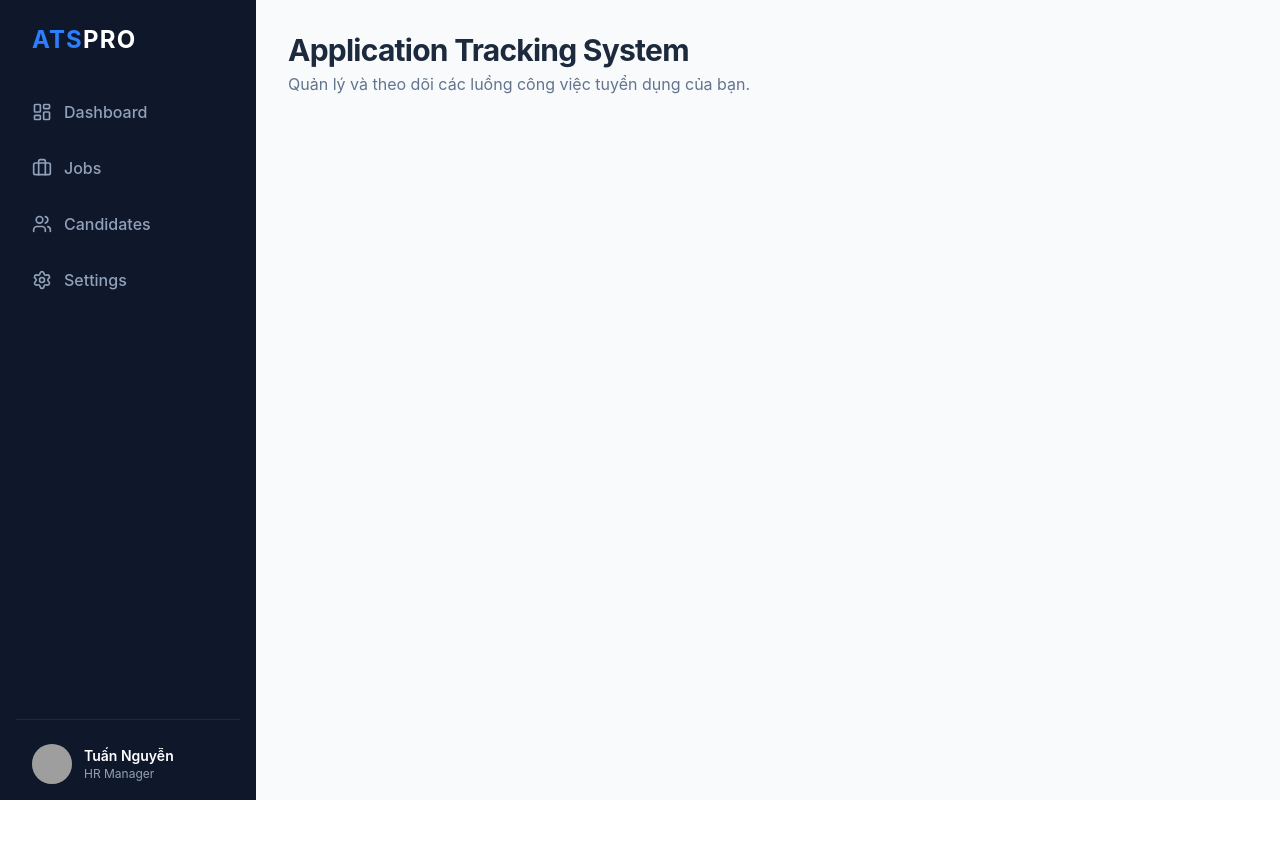
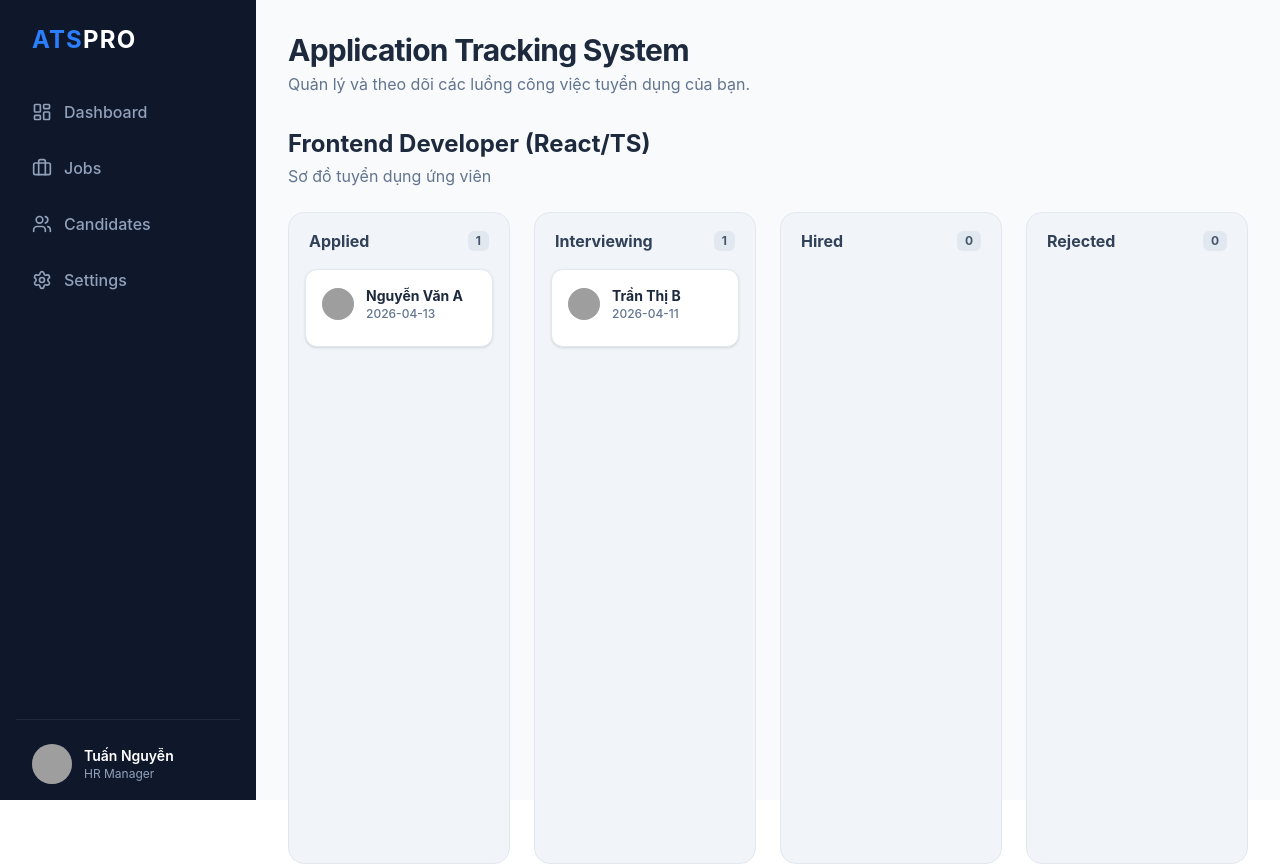
Before and after one commit to nguyen279166/ATS_PRO, a React (Vite) app: page /jobs/JOB-01 in a window 1280 px wide. Before the commit the page ends 800 px from the top, so only its background shows below. Built offline with nearby package versions, Linux system fonts and the light colour scheme; grey boxes are pictures that could not be loaded.

Commit message:
feat: add Kanban board page

```diff
--- a/src/App.tsx
+++ b/src/App.tsx
@@ -1,6 +1,7 @@
 import { BrowserRouter, Routes, Route, useLocation } from "react-router-dom";
 import Sidebar from "./layouts/Sidebar";
 import JobList from "./pages/JobList";
+import KanbanBoard from "./pages/KanbanBoard";
 
 // Một Layout Wrapper (Bề mặt chung) để chứa cái Sidebar cố định
 function LayoutCore({ children }: { children: React.ReactNode }) {
@@ -51,6 +52,7 @@ export default function App() {
             }
           />
           <Route path='/jobs' element={<JobList />} />
+          <Route path='/jobs/:jobId' element={<KanbanBoard />} />
         </Routes>
       </LayoutCore>
     </BrowserRouter>
--- a/src/pages/JobList.tsx
+++ b/src/pages/JobList.tsx
@@ -1,5 +1,6 @@
 import { mockJobs } from "../api/mockData";
 import { Calendar, MapPin, Building } from "lucide-react";
+import { Link } from "react-router-dom";
 
 export default function JobList() {
   return (
@@ -40,7 +41,11 @@ export default function JobList() {
           </div>
 
           <button className='w-full py-2.5 bg-blue-50 text-blue-600 font-semibold rounded-xl hover:bg-blue-600 hover:text-white transition-colors'>
-            Mở Kanban Board
+            <Link to={`/jobs/${job.id}`} className='block mt-4'>
+              <button className='w-full py-2.5 bg-blue-50 text-blue-600 font-semibold rounded-xl hover:bg-blue-600 hover:text-white transition-colors'>
+                Mở Kanban Board
+              </button>
+            </Link>
           </button>
         </div>
       ))}
--- /dev/null
+++ b/src/pages/KanbanBoard.tsx
@@ -0,0 +1,86 @@
+import { useParams } from "react-router-dom";
+import { mockJobs, mockCandidates } from "../api/mockData";
+
+export default function KanbanBoard() {
+  const { jobId } = useParams(); // useParams là "máy quét" lấy đuôi URL (ví dụ: JOB-01) xuống làm biến số
+
+  // 1. Tìm thông tin Job từ kho dữ liệu giả
+  const currentJob = mockJobs.find((job) => job.id === jobId);
+
+  // 2. Lọc ra đúng những ứng viên đang nộp vào Job này (môn Toán cơ bản: c.jobId === JOB-01)
+  const jobCandidates = mockCandidates.filter((c) => c.jobId === jobId);
+
+  // Mảng thiết kế 4 cột
+  const columns = [
+    { title: "Applied", status: "Applied" as const },
+    { title: "Interviewing", status: "Interviewing" as const },
+    { title: "Hired", status: "Hired" as const },
+    { title: "Rejected", status: "Rejected" as const },
+  ];
+
+  if (!currentJob) return <div>Không tìm thấy công việc!</div>; // Lỡ user gõ bậy bạ lên URL
+
+  return (
+    <div className='h-full flex flex-col'>
+      <div className='mb-6'>
+        <h3 className='text-2xl font-bold text-slate-800'>
+          {currentJob.title}
+        </h3>
+        <p className='text-slate-500 mt-1'>Sơ đồ tuyển dụng ứng viên</p>
+      </div>
+
+      {/* Grid chia 4 cột Kanban đều nhau */}
+      <div className='grid grid-cols-4 gap-6 flex-1 min-h-[500px]'>
+        {/* Lặp 4 vòng để vẽ ra 4 cột Cứng */}
+        {columns.map((col) => {
+          // Lọc tiếp ứng viên thuộc trạng thái của 1 Cột nhất định (ví dụ Cột Hired có bao nhiêu người)
+          const columnCandidates = jobCandidates.filter(
+            (candidate) => candidate.status === col.status,
+          );
+
+          return (
+            <div
+              key={col.title}
+              className='bg-slate-100 rounded-2xl p-4 flex flex-col gap-4 border border-slate-200'
+            >
+              {/* Header của một Cột */}
+              <div className='flex justify-between items-center px-1'>
+                <h4 className='font-bold text-slate-700'>{col.title}</h4>
+                <span className='bg-slate-200 text-slate-600 px-2 py-0.5 rounded-md text-xs font-bold'>
+                  {columnCandidates.length}
+                </span>
+              </div>
+
+              {/* Body của Cột: Chứa các thẻ Card (Ứng viên) */}
+              <div className='flex-1 flex flex-col gap-3 min-h-[150px]'>
+                {/* Lặp để đổ các Ứng viên xuống thành dạng Thẻ (Card) */}
+                {columnCandidates.map((candidate) => (
+                  <div
+                    key={candidate.id}
+                    className='bg-white p-4 rounded-xl shadow-sm border border-slate-200 cursor-grab hover:shadow-md hover:border-blue-300 hover:-translate-y-1 transition-all'
+                  >
+                    <div className='flex items-center gap-3 mb-2'>
+                      <img
+                        src={candidate.avatar}
+                        alt='avatar'
+                        className='w-8 h-8 rounded-full bg-slate-100'
+                      />
+                      <div>
+                        <h5 className='font-bold text-sm text-slate-800'>
+                          {candidate.name}
+                        </h5>
+                        <p className='text-xs text-slate-500 font-medium'>
+                          {candidate.appliedDate}
+                        </p>
+                      </div>
+                    </div>
+                  </div>
+                ))}
+              </div>
+            </div>
+          );
+        })}
+      </div>
+    </div>
+  );
+}
```
